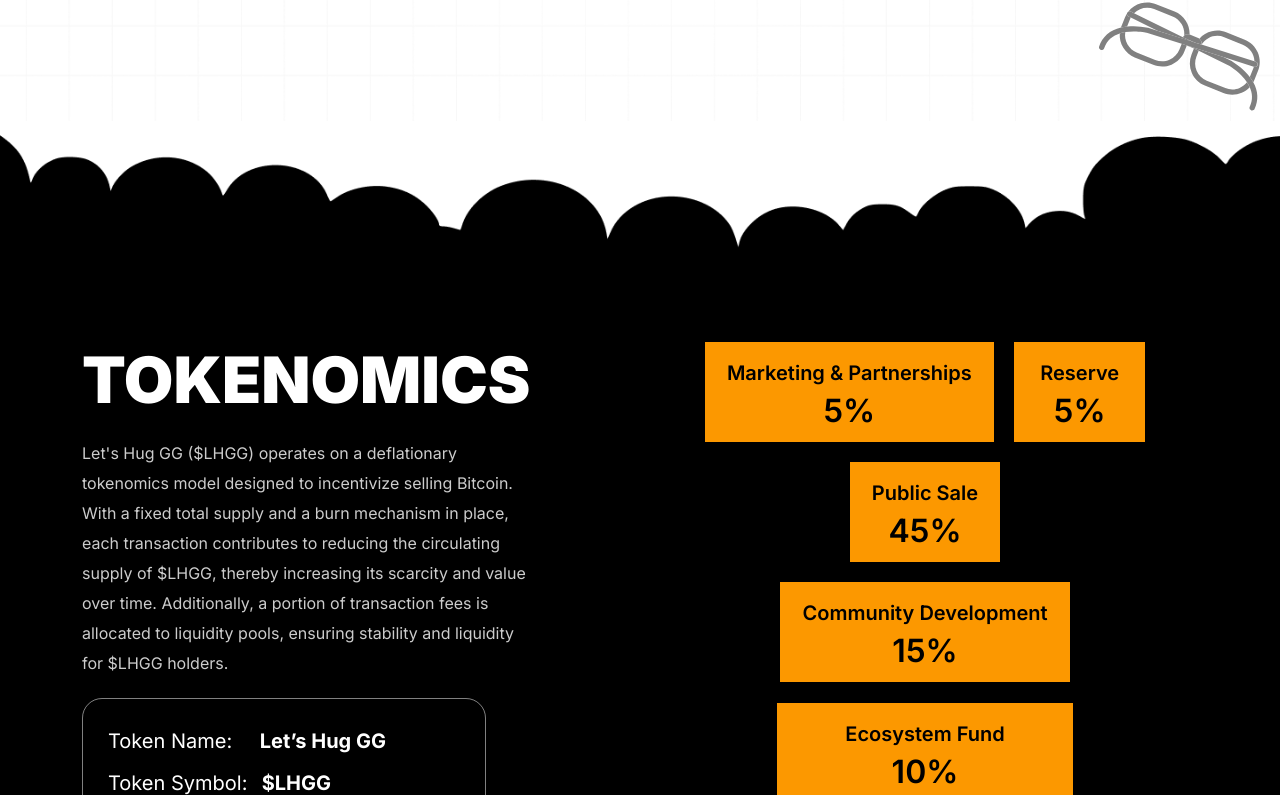
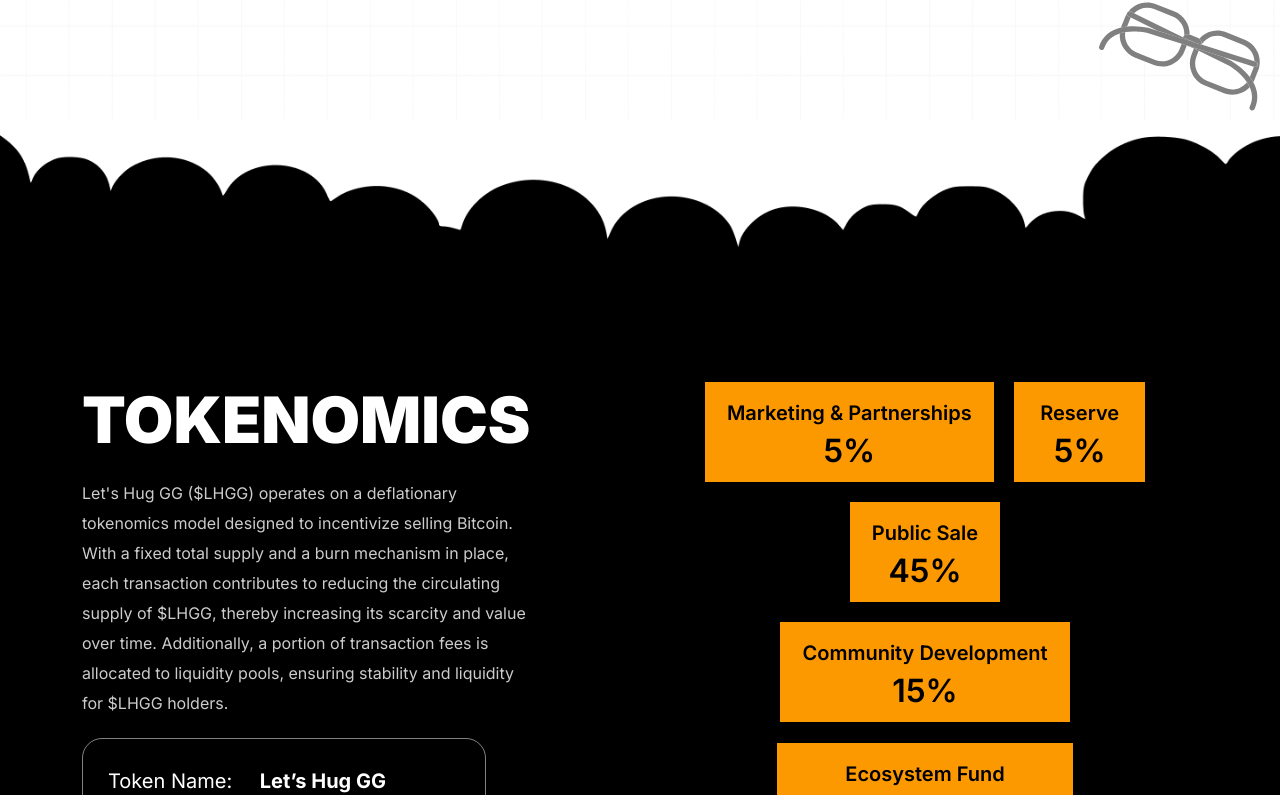
Before and after one commit to rinklepoonia/worldwide-protest, a React (Create React App) app: page / in a window 1280 px wide. Shown: the part 1865-2660 px from the top of the page. Built offline with nearby package versions, Linux system fonts and the light colour scheme; a web font is replaced by a local one.

Commit message:
chng-padding in token section

```diff
--- a/src/App.css
+++ b/src/App.css
@@ -728,8 +728,8 @@
     margin-bottom: 20px;
   }
 
-  .pt_xl_220 {
-    padding-top: 220px;
+  .pt_xl_260 {
+    padding-top: 260px;
   }
 
   .py_xl_16 {
--- a/src/components/TokenSection.jsx
+++ b/src/components/TokenSection.jsx
@@ -3,7 +3,7 @@ function TokenSection() {
     return (
         <div className='token_bg_img bg_100 bg_no_repeat bg_black h_xl_1114 h_lg_800 position-relative'>
             <div className="container">
-                <div className='row pt_xl_220 pt_lg_106 py_30'>
+                <div className='row pt_xl_260 pt_lg_106 py_30'>
                     <div className='col-lg-6'>
                         <h3 className='ff_inter fw-extrabold text64_3xl lh_lg_77 lh_sm_60 lh_43 color_white mb_xl_20 mb_10 '>TOKENOMICS</h3>
                         <p className='ff_inter fw-normal text16_sm lh_30 color_white opacity_80 mb_xl_20 mb_06 max_w_453'>Let's Hug GG ($LHGG) operates on a deflationary tokenomics model designed to incentivize selling Bitcoin.  With a fixed total supply and a burn mechanism in place, each transaction contributes to reducing the  circulating supply of $LHGG, thereby increasing its scarcity and value over time. Additionally, a portion of  transaction fees is allocated to liquidity pools, ensuring stability and liquidity for $LHGG holders.</p>
```
